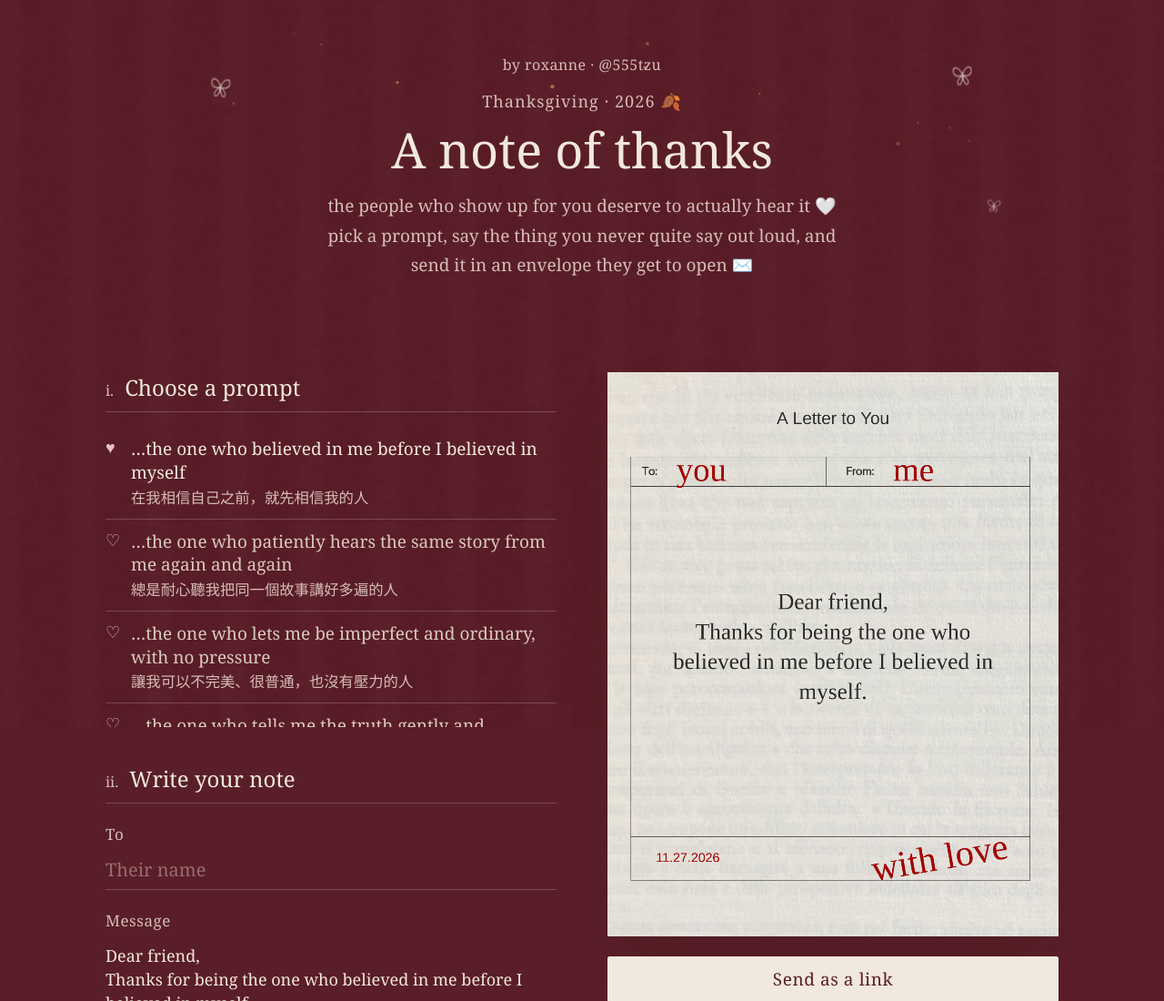
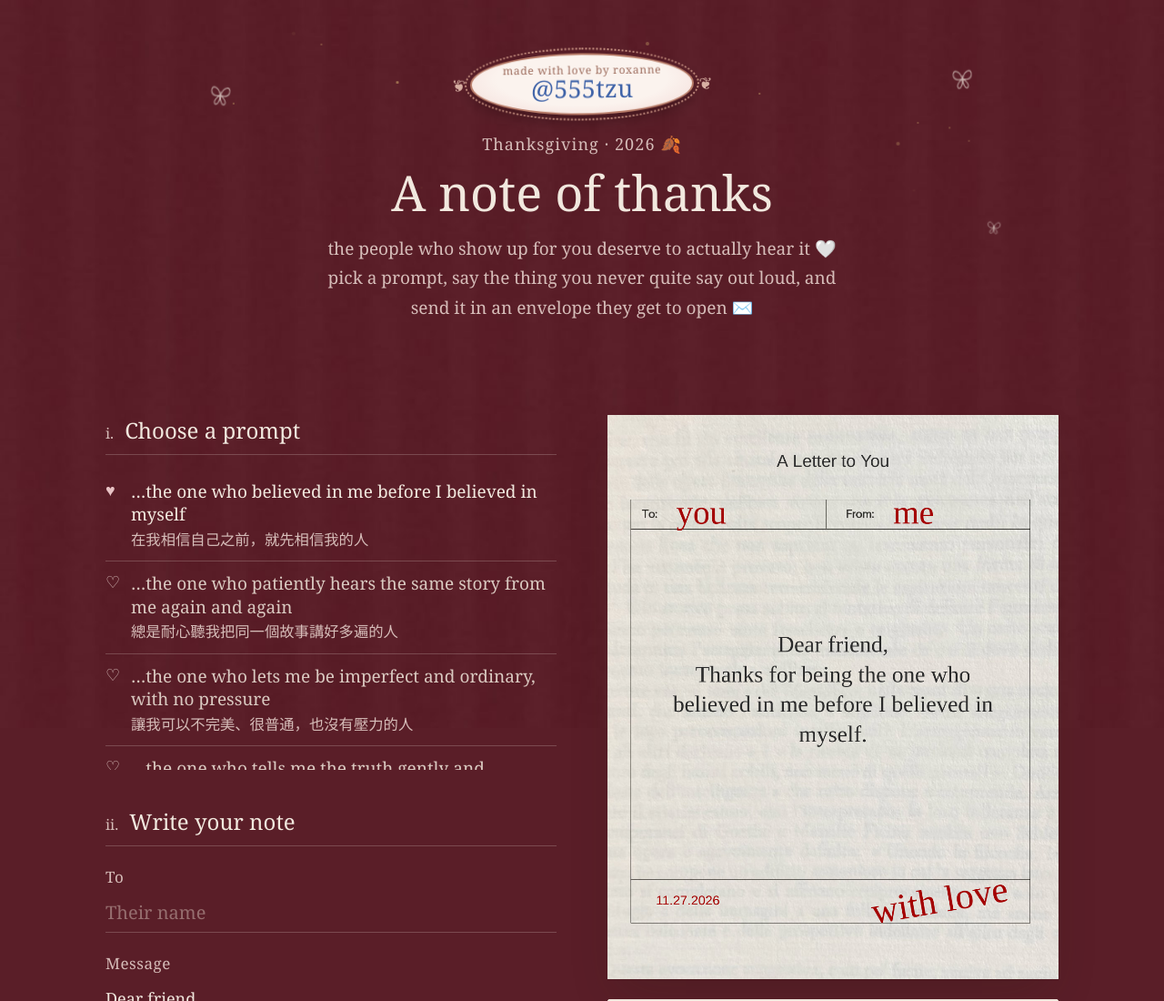
Before and after one commit to tc3474-png/gratitude-card, a plain HTML site: page index.html in a window 1280 px wide. Shown: the top 1100 px of the page at 91% size. Drawn offline with nearby package versions, Linux system fonts and the light colour scheme; no server answers; a web font is replaced by a local one.

Commit message:
Vintage oval @555tzu badge linking to Instagram
Co-Authored-By: Claude Opus 5.5 <noreply@anthropic.com>

```diff
--- a/index.html
+++ b/index.html
@@ -116,6 +116,22 @@ header.top .byline{opacity:0;animation:rise 1s .05s ease forwards}
 .tally.on{opacity:1}
 .tally b{font-family:var(--hand);font-style:var(--hand-st);font-weight:400;font-size:calc(24px * var(--hand-k));letter-spacing:0;color:var(--heart);text-transform:none;margin:0 4px}
 
+/* @555tzu: a little vintage oval label, like an antique frame with a beaded border */
+.igbadge{position:relative;display:inline-flex;flex-direction:column;align-items:center;gap:0;padding:10px 34px 12px;margin:0 0 18px;
+  background:radial-gradient(ellipse at 50% 40%,#fbf3ee 0 55%,#f3d9d6 100%);border:2px solid #b87c68;border-radius:50%;
+  outline:2.5px dotted #c99383;outline-offset:4px;color:#3f63a8;text-decoration:none;font-family:var(--hand)!important;
+  box-shadow:0 6px 16px rgba(0,0,0,.28);transform-origin:50% 60%;animation:badgefloat 3.2s ease-in-out infinite;transition:transform .25s}
+.igbadge::before,.igbadge::after{content:"❦";position:absolute;top:50%;font-size:18px;color:#d8b0a3;transform:translateY(-50%)}
+.igbadge::before{left:-22px;transform:translateY(-50%) scaleX(-1)}
+.igbadge::after{right:-22px}
+.igbadge small{font-size:calc(12px * var(--hand-k));letter-spacing:.06em;color:#9c6b5c;line-height:1.1}
+.igbadge span{font-size:calc(27px * var(--hand-k));line-height:1.05;letter-spacing:.01em}
+.igbadge:hover{animation:none;transform:rotate(-3deg) scale(1.08)}
+@keyframes badgefloat{0%,100%{transform:translateY(0) rotate(0)}50%{transform:translateY(-4px) rotate(-1.5deg)}}
+@media (prefers-reduced-motion:reduce){.igbadge{animation:none}}
+header.top .igbadge{opacity:0;animation:rise 1s .05s ease forwards,badgefloat 3.2s 1.1s ease-in-out infinite}
+#full .igbadge{margin:6px 0 0}
+
 /* every bit of text uses the handwriting picked in step iii */
 body,button,input,textarea,label,.btn,.eyebrow,.byline,.tally,.note,.count,.sty b,.fnt b,header.top p,.photoRow small,.toast,.env .toName small,.step h2 span{font-family:var(--hand)!important;font-style:var(--hand-st)!important;font-weight:400}
 label,.btn,.eyebrow,.tally,.sty b,.fnt b,.count,.toast,.env .toName small,.byline{text-transform:none;letter-spacing:.03em}
@@ -185,7 +201,7 @@ header.top p.sub{font-size:calc(19px * var(--hand-k))}
       <svg class="bf" style="--x:84%;--y:8%;--d:21s;--o:-6s" viewBox="-12 -10 24 20"><g class="wl"><path d="M0 0C-3-8-11-9-10-3C-9 1-4 1 0 0C-4 2-8 6-5 8C-2 9 0 4 0 0Z"/></g><g transform="scale(-1 1)"><g class="wl"><path d="M0 0C-3-8-11-9-10-3C-9 1-4 1 0 0C-4 2-8 6-5 8C-2 9 0 4 0 0Z"/></g></g><path d="M0-3V5"/></svg>
       <svg class="bf sm" style="--x:91%;--y:52%;--d:19s;--o:-11s" viewBox="-12 -10 24 20"><g class="wl"><path d="M0 0C-3-8-11-9-10-3C-9 1-4 1 0 0C-4 2-8 6-5 8C-2 9 0 4 0 0Z"/></g><g transform="scale(-1 1)"><g class="wl"><path d="M0 0C-3-8-11-9-10-3C-9 1-4 1 0 0C-4 2-8 6-5 8C-2 9 0 4 0 0Z"/></g></g><path d="M0-3V5"/></svg>
     </div>
-    <a class="byline" href="https://www.instagram.com/555tzu/" target="_blank" rel="noopener">by roxanne · @555tzu</a>
+    <a class="igbadge" href="https://www.instagram.com/555tzu/" target="_blank" rel="noopener" aria-label="Follow @555tzu on Instagram"><small>made with love by roxanne</small><span>@555tzu</span></a>
     <p class="eyebrow">Thanksgiving · 2026 🍂</p>
     <h1><span class="ink">A note of thanks</span></h1>
     <p class="sub">the people who show up for you deserve to actually hear it 🤍<br>pick a prompt, say the thing you never quite say out loud, and send it in an envelope they get to open ✉️</p>
@@ -248,7 +264,7 @@ header.top p.sub{font-size:calc(19px * var(--hand-k))}
       <button class="btn" id="dl2">Save image</button>
       <a class="btn primary" href="./">Make your own</a>
     </div>
-    <a class="byline" href="https://www.instagram.com/555tzu/" target="_blank" rel="noopener">made with ♡ by roxanne · @555tzu</a>
+    <a class="igbadge" href="https://www.instagram.com/555tzu/" target="_blank" rel="noopener" aria-label="Follow @555tzu on Instagram"><small>made with love by roxanne</small><span>@555tzu</span></a>
   </div>
 </div>
 
```
